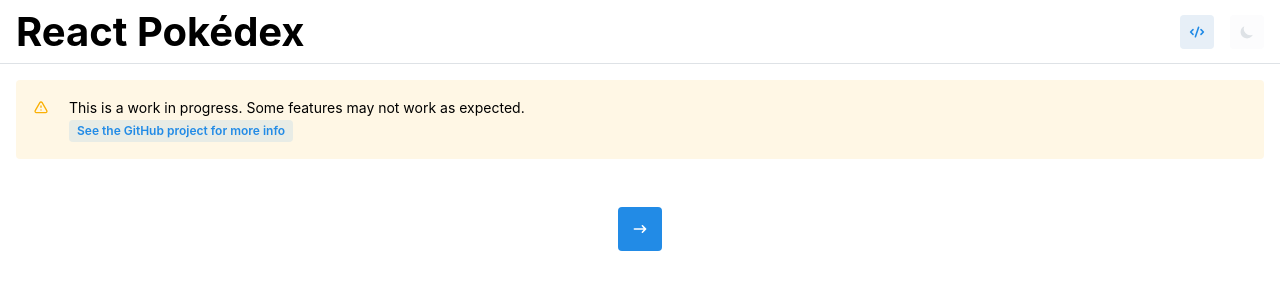
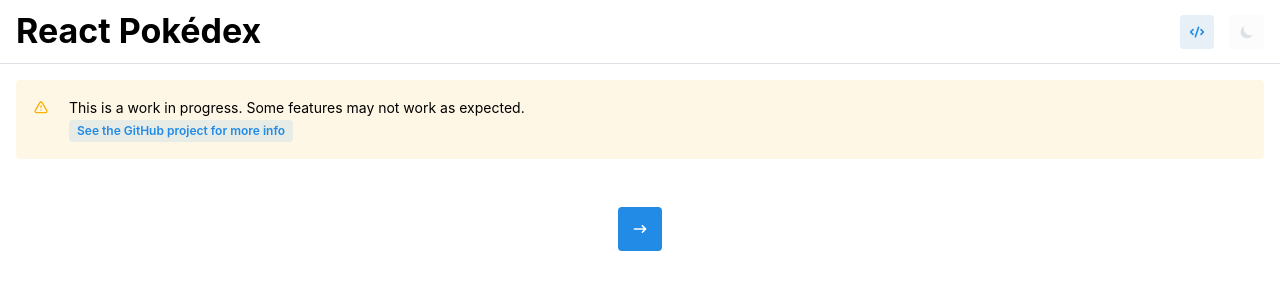
Before and after one commit to Nxt3/react-pokedex, a React (Vite) app: page / in a window 1280 px wide. Shown: the top 300 px of the page. Built offline with nearby package versions, Linux system fonts and the light colour scheme; no server answers.

Commit message:
fix(#42): Defined theme with custom breakpoints chore(#42): Remove postcss-simple-vars from project fix(#41): Header title text will be smaller on smaller breakpoints

```diff
--- a/package.json
+++ b/package.json
@@ -42,7 +42,6 @@
     "pokeapi-types": "0.0.2",
     "postcss": "8.5.2",
     "postcss-preset-mantine": "1.17.0",
-    "postcss-simple-vars": "7.0.1",
     "prettier": "3.5.1",
     "typescript": "5.7.3",
     "typescript-eslint": "8.24.1",
--- a/postcss.config.cjs
+++ b/postcss.config.cjs
@@ -1,15 +1,6 @@
 module.exports = {
   plugins: {
-    'postcss-preset-mantine': {},
-    'postcss-simple-vars': {
-      variables: {
-        // FIXME(#42): These variables aren't working
-        'mantine-breakpoint-xs': '16em',
-        'mantine-breakpoint-sm': '48em',
-        'mantine-breakpoint-md': '62em',
-        'mantine-breakpoint-lg': '75em',
-        'mantine-breakpoint-xl': '88em'
-      }
-    }
+    autoprefixer: {},
+    'postcss-preset-mantine': {}
   }
 };
--- a/src/components/app-shell.tsx
+++ b/src/app/app-shell.tsx
@@ -10,9 +10,9 @@
 } from '@mantine/core';
 import { HiCode } from 'react-icons/hi';
 
+import PokemonContainer from '../components/pokemon-container';
+import { WorkInProgressAlert } from '../components/work-in-progress';
 import { getColorSchemeToggleProps } from '../utils/theme-manager';
-import PokemonContainer from './pokemon-container';
-import { WorkInProgressAlert } from './work-in-progress';
 
 function AppShell() {
   const { toggleColorScheme } = useMantineColorScheme();
@@ -22,8 +22,9 @@
     <MantineAppShell padding="md" header={{ height: 64 }}>
       <MantineAppShell.Header>
         <Group h="100%" px="md" justify="space-between">
-          {/* FIXME(#41): Adjust size based on breakpoints */}
-          <Title fz={{ base: '1px', xs: '20px', sm: '40px' }}>React Pokédex</Title>
+          <Title fz={{ base: 'var(--mantine-h1-font-size)', xs: 'var(--mantine-h2-font-size)', sm: 'var(--mantine-h1-font-size)' }}>
+            React Pokédex
+          </Title>
 
           <Group>
             <Tooltip label="View source code on GitHub">
--- a/src/app/app.tsx
+++ b/src/app/app.tsx
@@ -1,15 +1,16 @@
 import { MantineColorSchemeManager, MantineProvider } from '@mantine/core';
 import { QueryClient, QueryClientProvider } from '@tanstack/react-query';
 
-import AppShell from '../components/app-shell';
+import { theme } from '../config/theme';
 import { localStorageColorSchemeManager } from '../utils/theme-manager';
+import AppShell from './app-shell';
 
 const colorSchemeManager: MantineColorSchemeManager = localStorageColorSchemeManager();
 const queryClient = new QueryClient();
 
 function App() {
   return (
-    <MantineProvider defaultColorScheme="auto" colorSchemeManager={colorSchemeManager}>
+    <MantineProvider theme={theme} defaultColorScheme="auto" colorSchemeManager={colorSchemeManager}>
       <QueryClientProvider client={queryClient}>
         <AppShell />
       </QueryClientProvider>
--- /dev/null
+++ b/src/config/theme.ts
@@ -0,0 +1,11 @@
+import { createTheme, MantineThemeOverride } from '@mantine/core';
+
+export const theme: MantineThemeOverride = createTheme({
+  breakpoints: {
+    xs: '21.25em', // 340px
+    sm: '35.5em', // 568px
+    md: '41.625em', // 666px
+    lg: '64em', // 1024px
+    xl: '81.25em' // 1300px
+  }
+});
```
Also changed, not shown: 1 other file (tests, documents, lock files or other folders).
